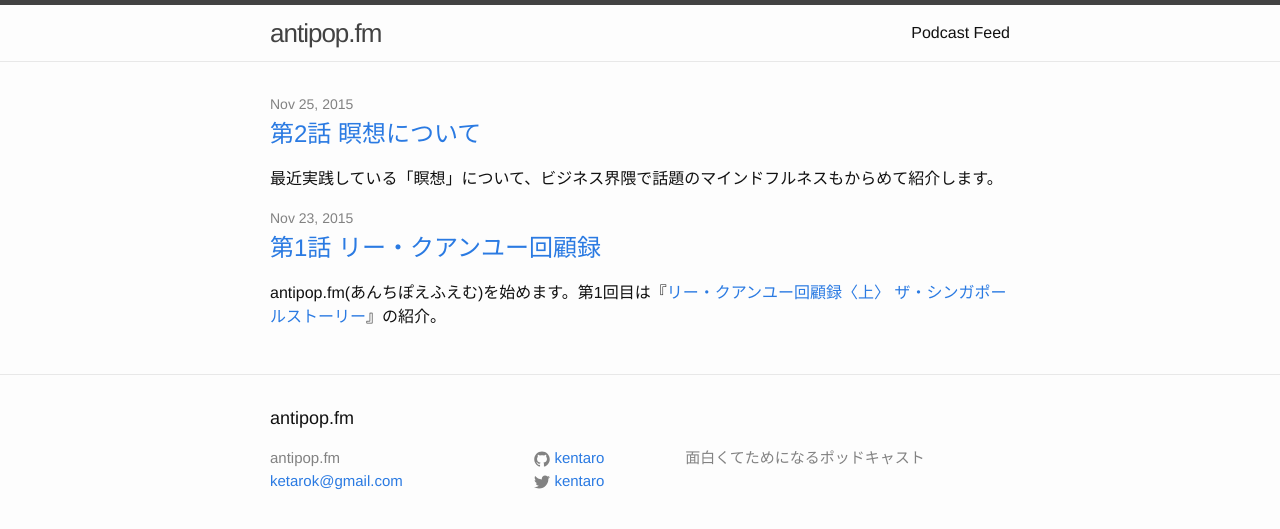
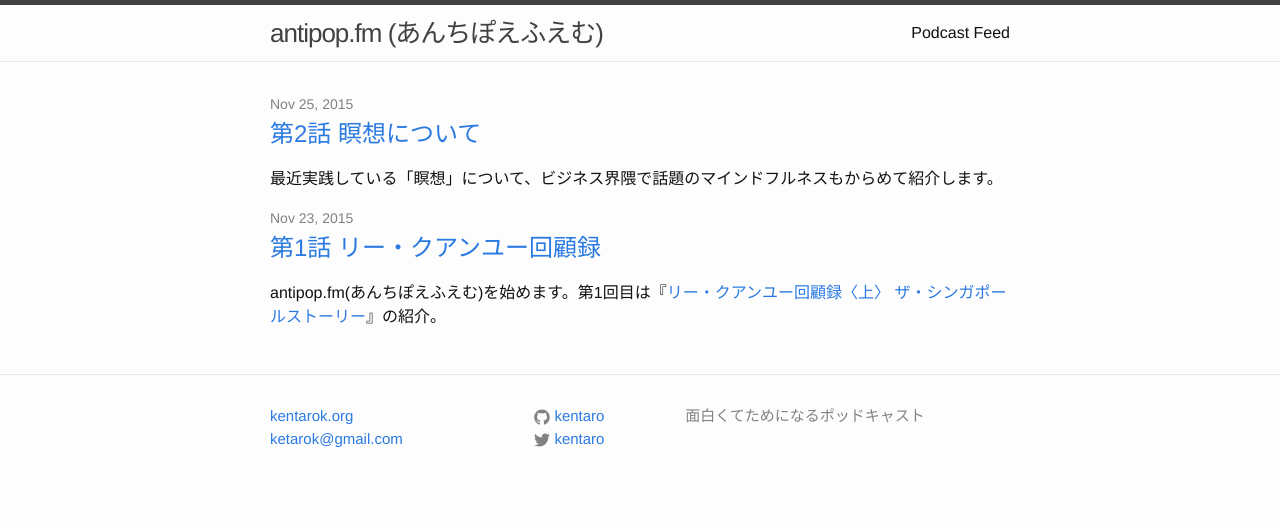
Before and after one commit to kentaro/antipop.fm, a Jekyll site: the page built from index.html, in a window 1280 px wide. Shown: the top 529 px of the page. Built offline with Jekyll 4.4.1, drawn with Linux system fonts in a browser that asks for light colours.

Commit message:
タイトル変更

```diff
--- a/_config.yml
+++ b/_config.yml
@@ -6,13 +6,14 @@
 # 'jekyll serve'. If you change this file, please restart the server process.
 
 # Site settings
-title: antipop.fm
+title: antipop.fm (あんちぽえふえむ)
 email: ketarok@gmail.com
 description: 面白くてためになるポッドキャスト
 baseurl: "" # the subpath of your site, e.g. /blog
 url: "http://antipop.fm" # the base hostname & protocol for your site
 twitter_username: kentaro
 github_username:  kentaro
+facebook_username:  kentaro
 permalink: /:title/
 
 # Build settings
--- a/_includes/footer.html
+++ b/_includes/footer.html
@@ -2,12 +2,10 @@
 
   <div class="wrapper">
 
-    <h2 class="footer-heading">{{ site.title }}</h2>
-
     <div class="footer-col-wrapper">
       <div class="footer-col footer-col-1">
         <ul class="contact-list">
-          <li>{{ site.title }}</li>
+          <li><a href="http://kentarok.org/">kentarok.org</a></li>
           <li><a href="mailto:{{ site.email }}">{{ site.email }}</a></li>
         </ul>
       </div>
```
